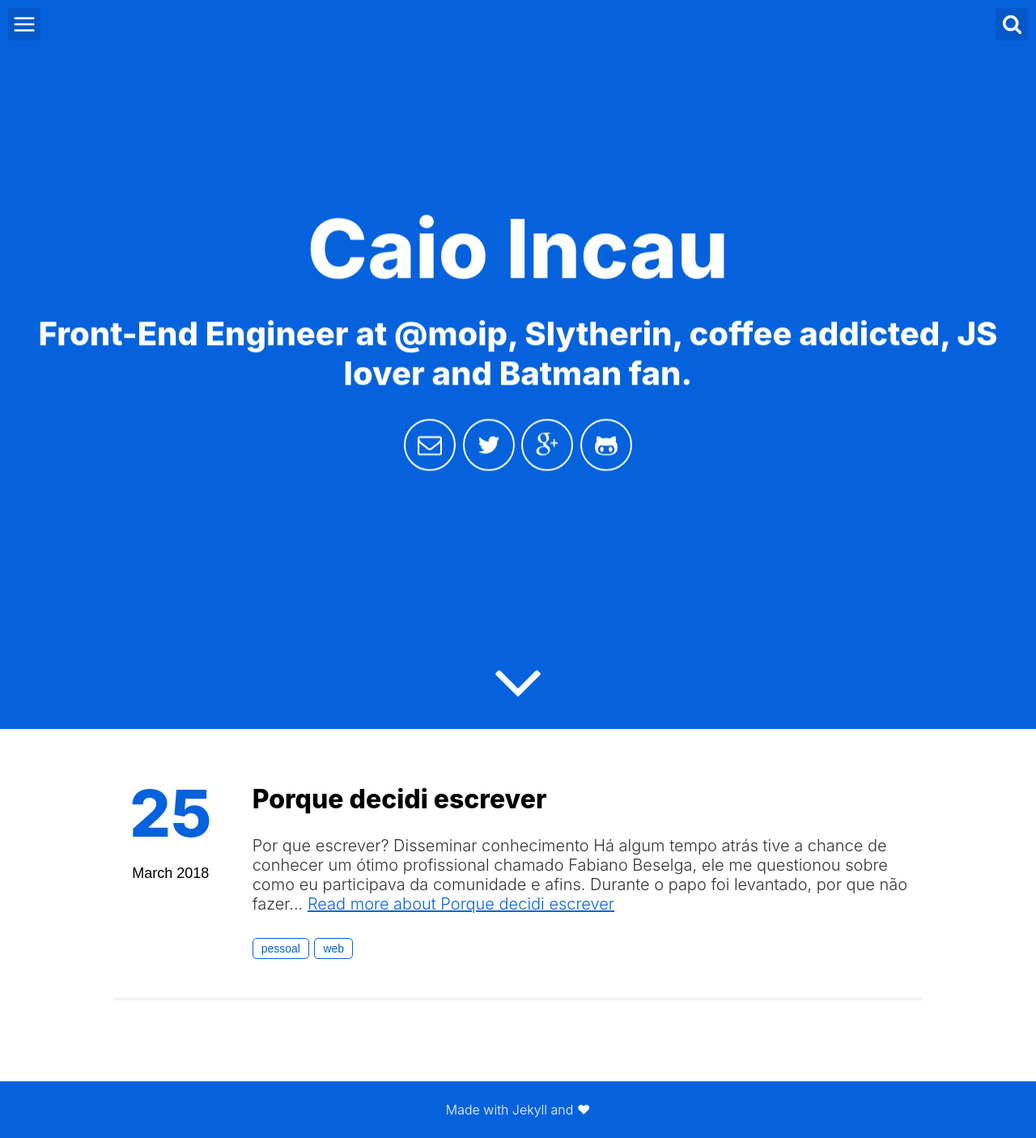
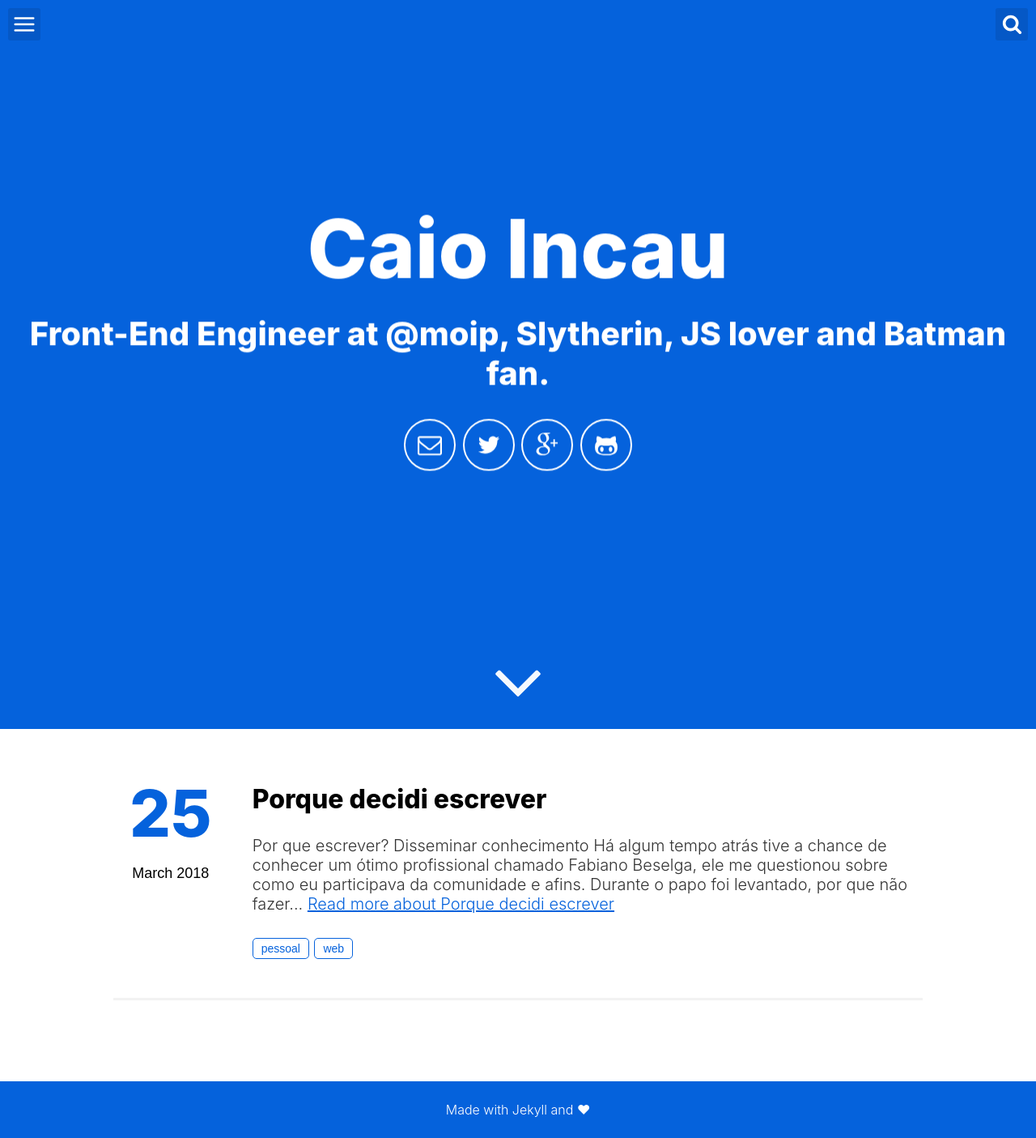
Before and after one commit to caioincau/caioincau.github.io, a Jekyll site: the page built from index.html, in a window 1280 px wide. Shown: the whole page at 81% size. Built offline with Jekyll 4.4.1, drawn with Linux system fonts in a browser that asks for light colours.

```diff
--- a/_config.yml
+++ b/_config.yml
@@ -6,8 +6,8 @@ url: "https://caio.ninja" # the base hostname & protocol for your site e.g. http
 
 # User settings
 username: Caio Incau
-user_description: Front-End Engineer at @moip, Slytherin, coffee addicted, JS lover and Batman fan.
-user_title: Front-End Engineer at @moip, Slytherin, coffee addicted, JS lover and Batman fan.
+user_description: Front-End Engineer at @moip, Slytherin, JS lover and Batman fan.
+user_title: Front-End Engineer at @moip, Slytherin, JS lover and Batman fan.
 email: caioincau@gmail.com
 twitter_username: icaioincau
 github_username:  caioincau
@@ -39,3 +39,4 @@ links:
 
 # exclude my node related stuff
 exclude: ['package.json', 'src', 'node_modules']
+include: ['_headers']
```
Also changed, not shown: _includes/head.html (+10 -0 lines), sw.js (added, +53 -0 lines), 9 other files.
